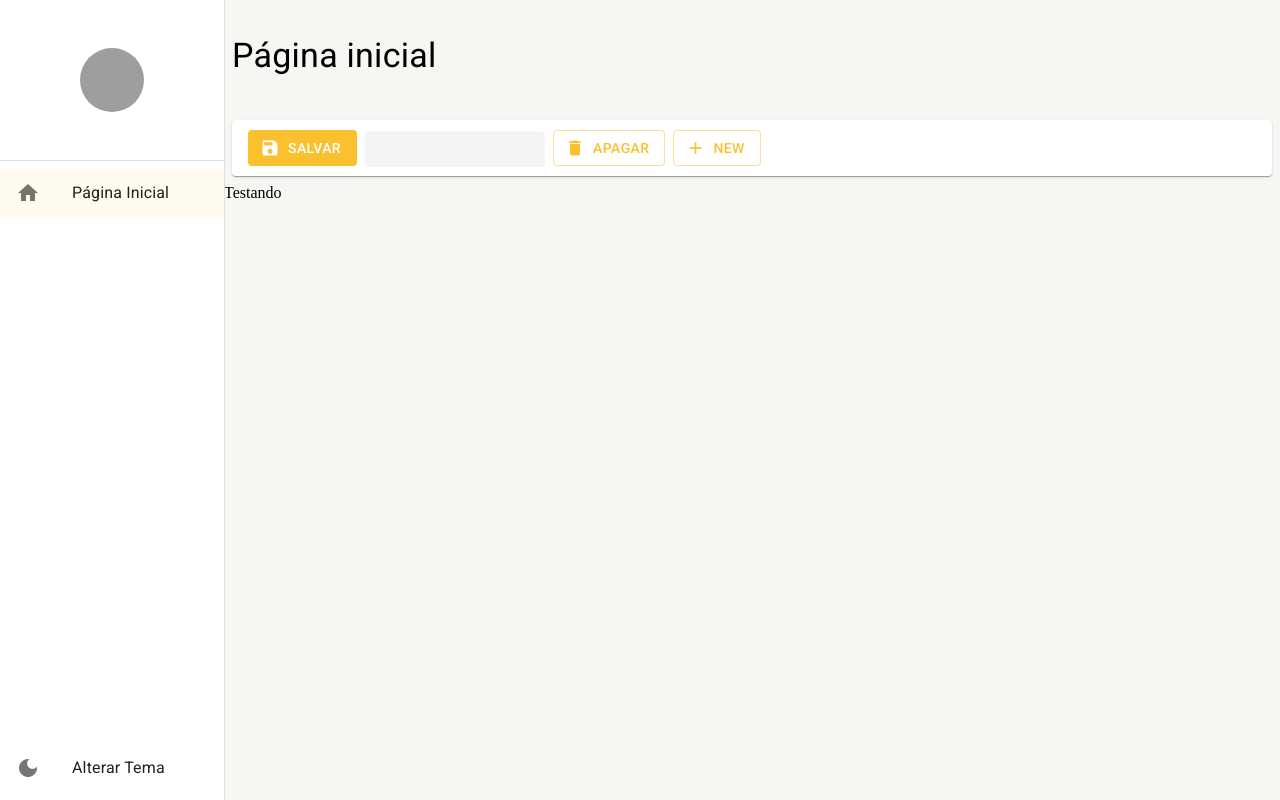
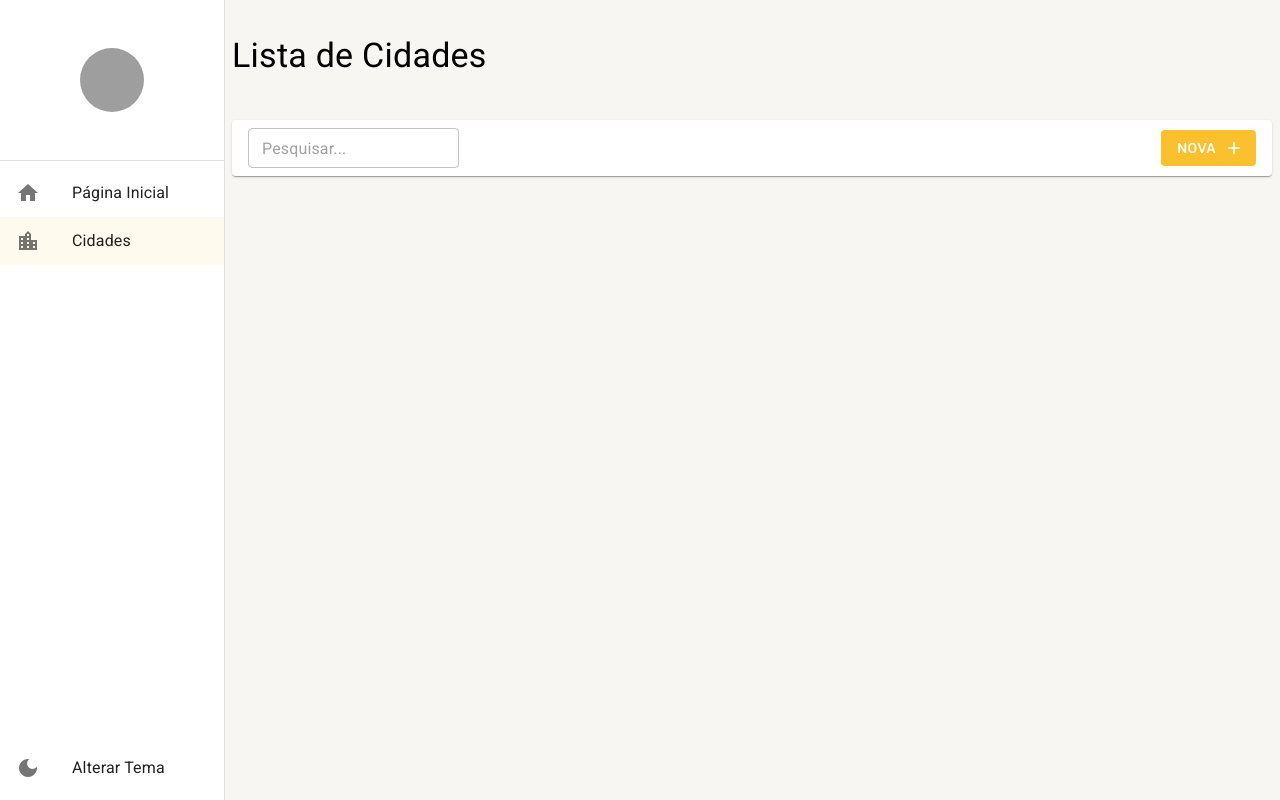
Before and after one commit to marciomrcr/lista-tarefas-react-ts, a React (Vite) app: page /cidades in a window 1280 px wide. Before the commit this address led to /home. Built offline with nearby package versions, Linux system fonts and the light colour scheme; grey boxes are pictures that could not be loaded.

Commit message:
Configuração da listagem de cidades

```diff
--- /dev/null
+++ b/src/pages/cidades/ListagemDeCidades.tsx
@@ -0,0 +1,28 @@
+import { useMemo } from "react";
+import { useSearchParams } from "react-router-dom";
+import { FerramentasDaListagem } from "../../shared/components";
+import { LayoutBasePaginas } from "../../shared/layouts";
+
+export const ListagemDeCidades = () => {
+  const [searchParams, setSearchParams] = useSearchParams();
+
+  const busca = useMemo(() => {
+    return searchParams.get("busca") || "";
+  }, [searchParams]);
+
+  return (
+    <LayoutBasePaginas
+      titulo="Lista de Cidades"
+      barraDeFerramentas={
+        <FerramentasDaListagem
+          mostraInputBusca
+          textoBotaoNovo="Nova"
+          textoDaBusca={busca}
+          aoMudarTextoBusca={(texto) =>
+            setSearchParams({ busca: texto }, { replace: true })
+          }
+        />
+      }
+    ></LayoutBasePaginas>
+  );
+};
--- a/src/pages/index.ts
+++ b/src/pages/index.ts
@@ -1 +1,2 @@
-export * from './dashboard/Dashboard';
+export * from "./dashboard/Dashboard";
+export * from "./cidades/ListagemDeCidades";
--- a/src/routes/index.tsx
+++ b/src/routes/index.tsx
@@ -1,25 +1,31 @@
-import { Navigate, Route, Routes } from 'react-router-dom';
-import { useDrawerContext } from '../shared/contexts';
-import { useEffect } from 'react';
-import { Dashboard } from '../pages';
+import { Navigate, Route, Routes } from "react-router-dom";
+import { useDrawerContext } from "../shared/contexts";
+import { useEffect } from "react";
+import { Dashboard, ListagemDeCidades } from "../pages";
 // eslint-disable-next-line linebreak-style
 export const AppRoutes = () => {
   const { setDrawerOptions } = useDrawerContext();
   useEffect(() => {
     setDrawerOptions([
       {
-        label: 'Página Inicial',
-        icon: 'home',
-        path: '/home',
+        icon: "home",
+        label: "Página Inicial",
+        path: "/home",
+      },
+      {
+        icon: "location_city",
+        path: "/cidades",
+        label: "Cidades",
       },
     ]);
   }, []);
 
   return (
     <Routes>
-      <Route path='/home' element={<Dashboard />} />
+      <Route path="/home" element={<Dashboard />} />
+      <Route path="/cidades" element={<ListagemDeCidades />} />
       {/* "Rotas desconhecidas faz o Redirect to Home" */}
-      <Route path='*' element={<Navigate to='/home' />} />
+      <Route path="*" element={<Navigate to="/home" />} />
     </Routes>
   );
 };
--- a/src/shared/layouts/LayoutBasePaginas.tsx
+++ b/src/shared/layouts/LayoutBasePaginas.tsx
@@ -15,7 +15,7 @@
 interface ILayoutBasePaginasProps {
   titulo: string;
   barraDeFerramentas?: ReactNode;
-  children: any;
+  children?: any;
 }
 
 export const LayoutBasePaginas: React.FC<ILayoutBasePaginasProps> = ({
```
